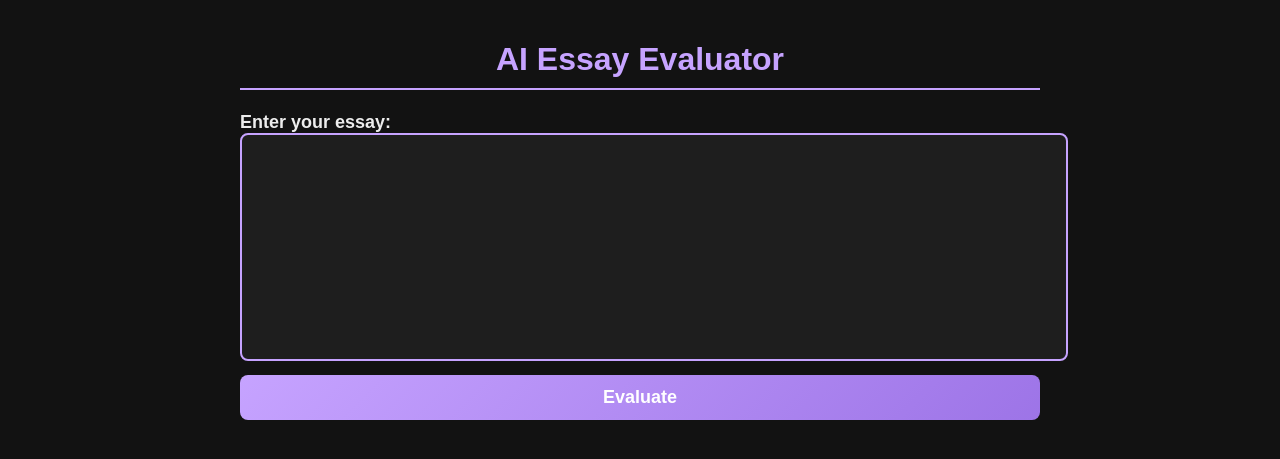
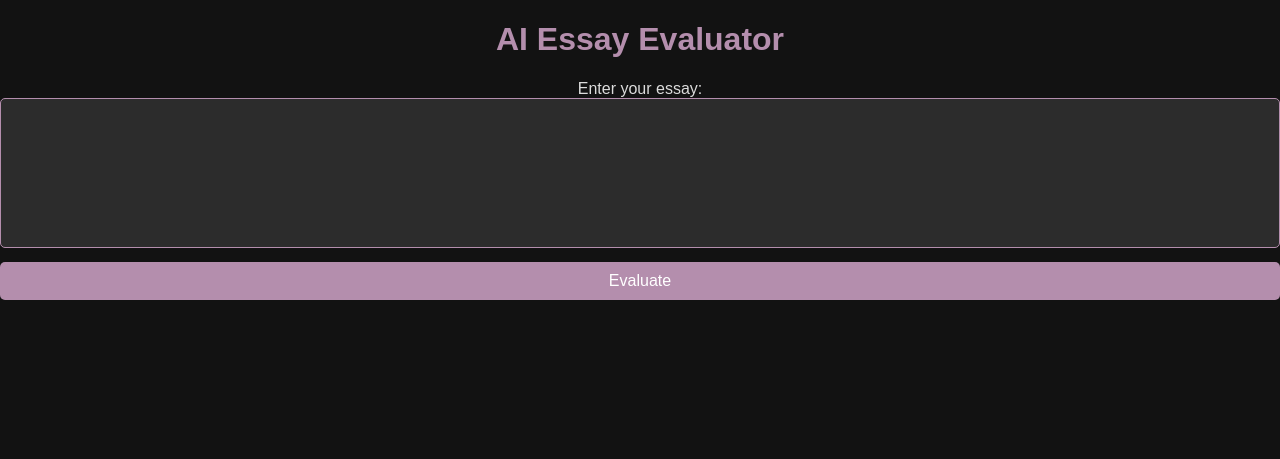
Before and after one commit to Zhengkii-bis/flask-chatbot, a Flask app: page / in a window 1280 px wide. Shown: the top 459 px of the page. Run offline with Flask 3, Linux system fonts and the light colour scheme.

Commit message:
Update index.html

```diff
--- a/templates/index.html
+++ b/templates/index.html
@@ -7,103 +7,80 @@
     <style>
     /* General styling */
     body {
-        font-family: 'Poppins', sans-serif;
-        background-color: #121212; /* Deep black background */
-        color: #EDEDED; /* Soft white text */
-        margin: 40px;
-        padding: 20px;
-        max-width: 800px;
-        margin: auto;
-    }
+    font-family: Arial, sans-serif;
+    background-color: #121212;
+    color: #dcdcdc;
+    text-align: center;
+    margin: 0;
+    padding: 0;
+}
 
-    h1 {
-        text-align: center;
-        font-size: 32px;
-        color: #c6a3ff; /* Light violet accent */
-        border-bottom: 2px solid #c6a3ff;
-        padding-bottom: 10px;
-    }
+.container {
+    max-width: 600px;
+    margin: 20px auto;
+    padding: 20px;
+    background-color: #1e1e1e;
+    border-radius: 10px;
+    box-shadow: 0px 0px 10px rgba(255, 255, 255, 0.2);
+}
 
-    label {
-        font-weight: 600;
-        font-size: 18px;
-    }
+h1 {
+    color: #b48ead;
+}
 
-    /* Textarea input */
-    textarea {
-        width: 100%;
-        height: 200px;
-        padding: 12px;
-        border-radius: 8px;
-        background: #1E1E1E; /* Dark grey */
-        border: 2px solid #c6a3ff;
-        color: #EDEDED;
-        font-size: 16px;
-        outline: none;
-        resize: none;
-    }
+textarea {
+    width: 100%;
+    height: 150px;
+    padding: 10px;
+    border-radius: 5px;
+    border: 1px solid #b48ead;
+    background-color: #2c2c2c;
+    color: #dcdcdc;
+    resize: none;
+    box-sizing: border-box;
+}
 
-    textarea:focus {
-        border-color: #9d74e7; /* Slight glow effect */
-    }
+button {
+    width: 100%;
+    padding: 10px;
+    background-color: #b48ead;
+    border: none;
+    border-radius: 5px;
+    color: white;
+    font-size: 16px;
+    cursor: pointer;
+    margin-top: 10px;
+    transition: background 0.3s ease;
+}
 
-    /* Buttons */
-    button {
-        width: 100%;
-        background: linear-gradient(135deg, #c6a3ff, #9d74e7);
-        color: #fff;
-        border: none;
-        padding: 12px 20px;
-        font-size: 18px;
-        border-radius: 8px;
-        cursor: pointer;
-        transition: all 0.3s ease-in-out;
-        font-weight: 600;
-        margin-top: 10px;
-    }
+button:hover {
+    background-color: #a060c0;
+}
 
-    button:hover {
-        background: linear-gradient(135deg, #9d74e7, #c6a3ff);
-        transform: scale(1.05);
-    }
+.results {
+    margin-top: 20px;
+    padding: 20px;
+    background-color: #1e1e1e;
+    border-radius: 10px;
+    box-shadow: 0px 0px 10px rgba(255, 255, 255, 0.2);
+    text-align: left;
+}
 
-    /* Results Output */
-    .output {
-        margin-top: 20px;
-        padding: 15px;
-        border-radius: 10px;
-        background: #1E1E1E; /* Dark grey background */
-        border: 2px solid #c6a3ff;
-        box-shadow: 0 0 10px rgba(198, 163, 255, 0.5);
-    }
+.results h2 {
+    color: #b48ead;
+    border-bottom: 1px solid #b48ead;
+    padding-bottom: 10px;
+}
 
-    .output h2 {
-        font-size: 22px;
-        color: #c6a3ff;
-        margin-bottom: 10px;
-    }
+.results p {
+    margin: 5px 0;
+    color: #dcdcdc;
+}
 
-    p strong {
-        color: #EDEDED;
-    }
+.results strong {
+    color: #b48ead;
+}
 
-    /* Fancy fade-in effect */
-    .output {
-        opacity: 0;
-        transform: translateY(10px);
-        animation: fadeIn 0.6s ease-in-out forwards;
-    }
-
-    @keyframes fadeIn {
-        from {
-            opacity: 0;
-            transform: translateY(10px);
-        }
-        to {
-            opacity: 1;
-            transform: translateY(0);
-        }
-    }
     </style>
 </head>
 <body>
```
